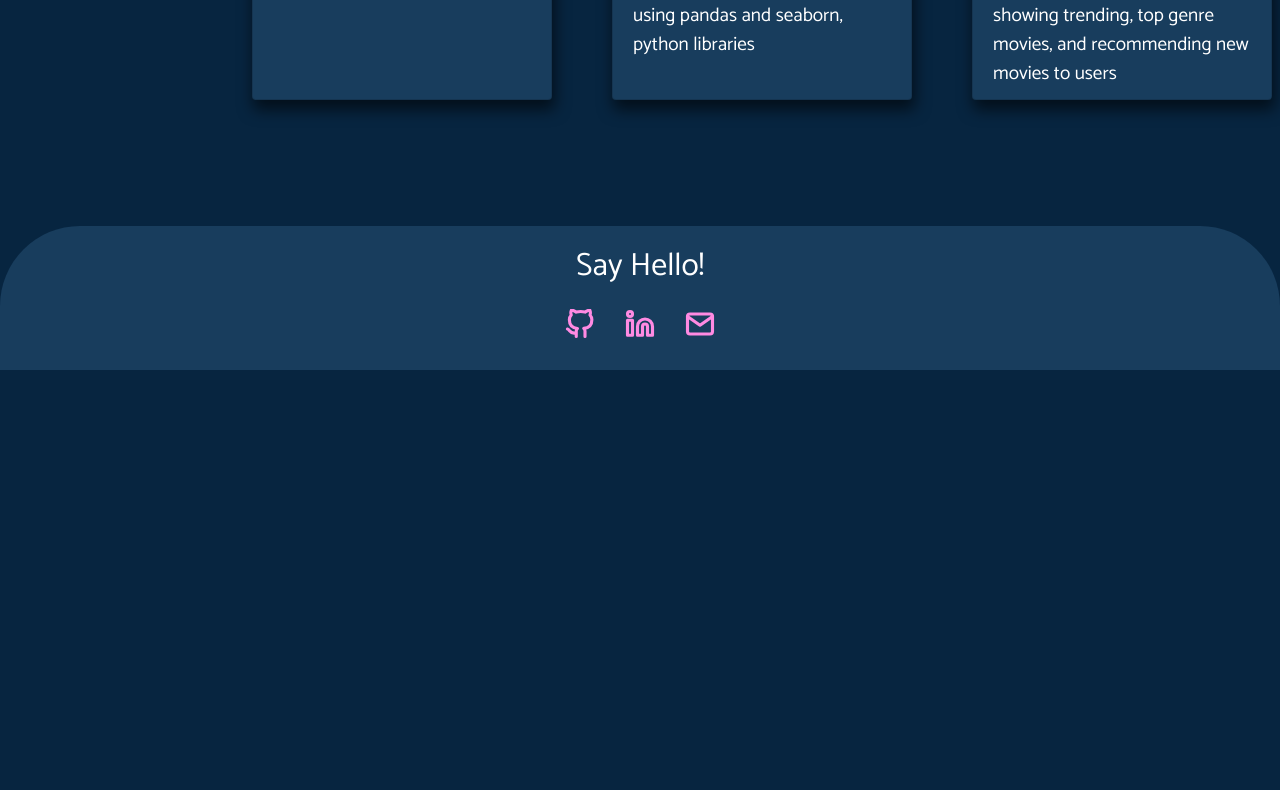
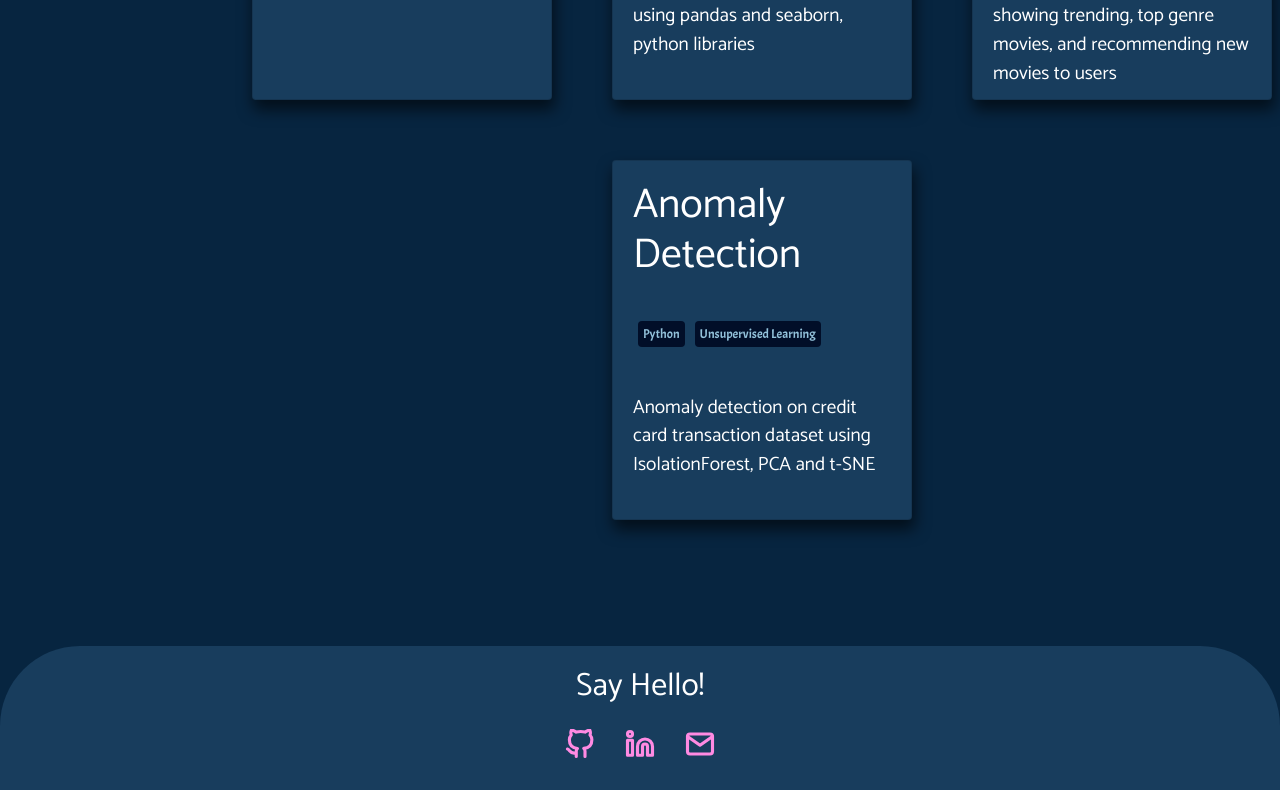
Before and after one commit to GLADI8R/Portfolio, a React (Create React App) app: page /project in a window 1280 px wide. Shown: the part 1441-2231 px from the top of the page. Before the commit the page ends 1811 px from the top, so only its background shows below. Built offline with nearby package versions, Linux system fonts and the light colour scheme.

Commit message:
Update Projects

```diff
--- a/src/Components/Project/Project.js
+++ b/src/Components/Project/Project.js
@@ -72,6 +72,13 @@ const Project = () => {
                         link="https://github.com/GLADI8R/Recommender-System"
                         tags={["Python", "Recommender-System"]}
                     />
+                    <ProjectCard
+                        key="10"
+                        projHead="Anomaly Detection"
+                        description="Anomaly detection on credit card transaction dataset using IsolationForest, PCA and t-SNE"
+                        link="https://github.com/GLADI8R/AnomalyDetection"
+                        tags={["Python", "Unsupervised Learning"]}
+                    />
                 </section>
             </div>
         </div>
```
